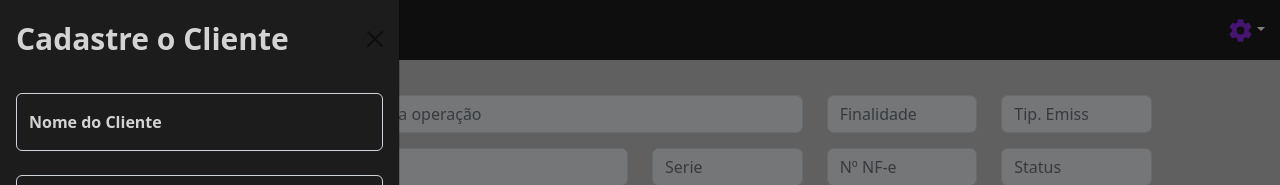
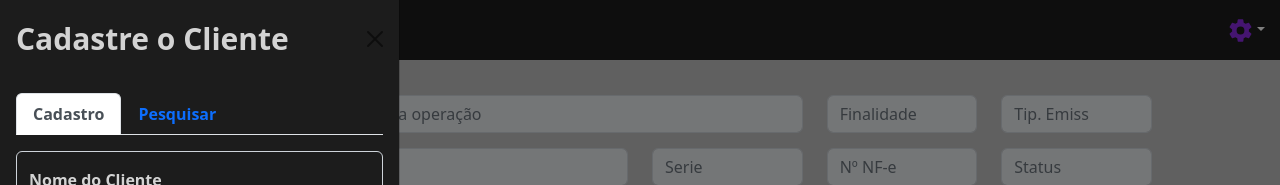
Before and after one commit to EriksJunior/Project_Nota, a React (Vite) app: page / in a window 1280 px wide. Both pictures are taken after a click on the button "Clientes". Shown: the top 185 px of the page. Built offline with nearby package versions, Linux system fonts and the light colour scheme; no server answers.

Commit message:
REFACTOR : iniciado tabs de pesquisa

```diff
--- a/src/components/Cliente/index.tsx
+++ b/src/components/Cliente/index.tsx
@@ -1,9 +1,11 @@
 import { useState } from 'react';
 
-import { Form, Button , FloatingLabel , Offcanvas } from 'react-bootstrap';
+import { Form, Button , FloatingLabel , Offcanvas , Tab , Tabs } from 'react-bootstrap';
 
 import { ButtonBt, IconBiUser } from '../Styles/bootstrap';
 import { ContentIcon, Text } from '../Styles/general';
+
+import { Search } from '../Search/index';
 
 export function ClientModal() {
   const [show, setShow] = useState(false);
@@ -27,8 +29,13 @@ export function ClientModal() {
           <Offcanvas.Title style={{ background: "#1C1C1C", color: "LightGrey", fontWeight: "bold", fontSize: "30px" }}>Cadastre o Cliente</Offcanvas.Title>
         </Offcanvas.Header>
         <Offcanvas.Body style={{ background: "#1C1C1C", color: "LightGrey", fontWeight: "bolder" }}>
-
-          <Form >
+          <Tabs
+            defaultActiveKey="Cadastro"
+            id="clientTabs"
+            className="mb-3"
+    >
+            <Tab eventKey="Cadastro" title="Cadastro">
+              <Form >
             <FloatingLabel className="mb-4" label="Nome do Cliente">
               <Form.Control style={{ background: "#1C1C1C", color: "whitesmoke" }} type="text" placeholder="Nome do Cliente:" />
             </FloatingLabel>
@@ -101,7 +108,14 @@ export function ClientModal() {
               </Button>
             </div>
 
-          </Form>
+              </Form>
+            </Tab>
+            <Tab eventKey="Pesquisar" title="Pesquisar">
+              <Search />
+            </Tab>
+
+          </Tabs>
+
         </Offcanvas.Body>
       </Offcanvas>
     </>
--- a/src/components/Products/index.tsx
+++ b/src/components/Products/index.tsx
@@ -1,8 +1,10 @@
 import{ useState } from 'react';
-import { Form, Offcanvas, Button, FloatingLabel } from 'react-bootstrap';
+import { Form, Offcanvas, Button, FloatingLabel , Tab , Tabs } from 'react-bootstrap';
 
 import { ButtonBt, IconBiBox } from '../Styles/bootstrap';
 import { ContentIcon, Text } from '../Styles/general';
+
+import { Search } from '../Search/index';
 
 
 export function ProductsModal() {
@@ -27,7 +29,13 @@ export function ProductsModal() {
           <Offcanvas.Title style={{ background: "#1C1C1C", color: "LightGrey", fontWeight: "bold", fontSize: "30px" }}  >Cadastro de Produto</Offcanvas.Title>
         </Offcanvas.Header>
         <Offcanvas.Body style={{ background: "#1C1C1C", color: "LightGrey", fontWeight: "bolder" }}>
-          <Form >
+        <Tabs
+          defaultActiveKey="Cadastro"
+          id="clientTabs"
+          className="mb-3"
+    >
+          <Tab eventKey="Cadastro" title="Cadastro">
+            <Form >
             <FloatingLabel className="mb-4" label="Nome Do Produto">
               <Form.Control style={{ background: "#1C1C1C", color: "whitesmoke" }} type="text" placeholder="Nome Do Produto" />
             </FloatingLabel>
@@ -57,7 +65,16 @@ export function ProductsModal() {
                 Cadastrar
               </Button>
             </div>
-          </Form>
+            </Form>
+          </Tab>
+          <Tab eventKey="Pesquisar" title="Pesquisar">
+            <Search />
+          </Tab>
+
+        </Tabs>
+
+
+
         </Offcanvas.Body>
       </Offcanvas>
     </>
```
